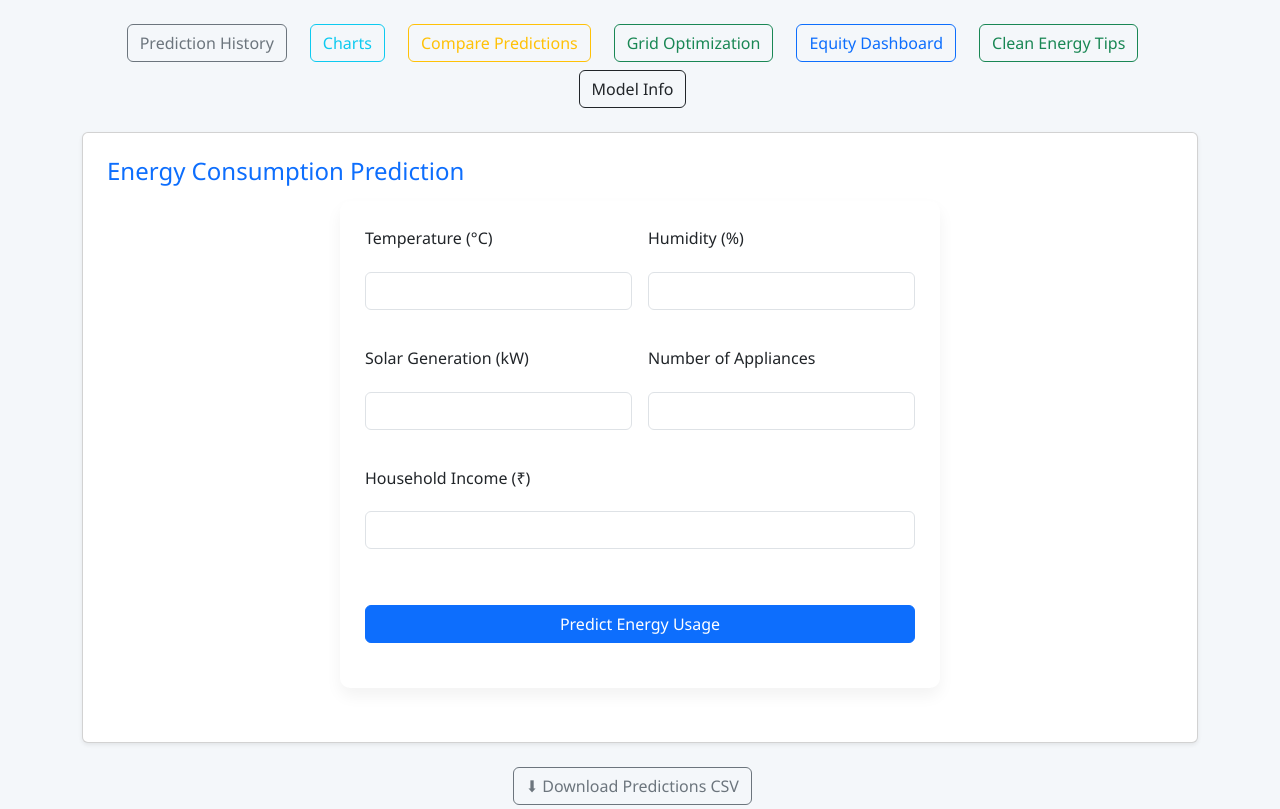
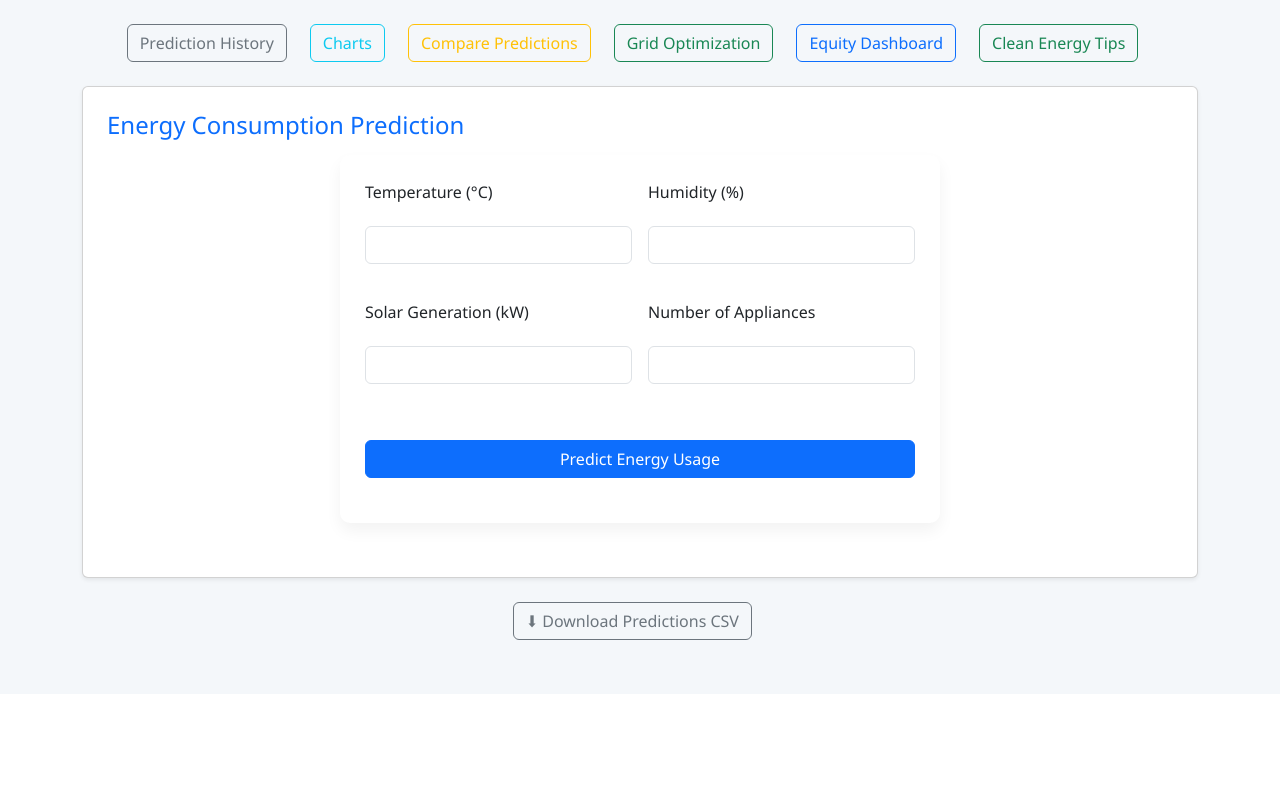
Before and after one commit to saniya3012168/enersense, a Flask app: page / in a window 1280 px wide. Shown: the part 148-957 px from the top of the page. After the commit the page ends 788 px from the top, so only its background shows below. Run offline with Flask 3, Linux system fonts and the light colour scheme; some libraries are stand-ins or nearby versions.

Commit message:
Update index.html

```diff
--- a/templates/index.html
+++ b/templates/index.html
@@ -22,7 +22,7 @@
         <a href="/grid-optimization" class="btn btn-outline-success">Grid Optimization</a>
         <a href="/equity-dashboard" class="btn btn-outline-primary">Equity Dashboard</a>
         <a href="/clean-energy" class="btn btn-outline-success">Clean Energy Tips</a>
-        <a href="/model-info" class="btn btn-outline-dark">Model Info</a>
+
     </div>
 
     <!-- Prediction Form -->
@@ -46,10 +46,6 @@
                     <label class="form-label">Number of Appliances</label>
                     <input type="number" name="appliances" class="form-control" required>
                 </div>
-                <div class="col-md-12">
-                    <label class="form-label">Household Income (₹)</label>
-                    <input type="number" step="0.1" name="income" class="form-control" required>
-                </div>
             </div>
             <div class="mt-4">
                 <button type="submit" class="btn btn-primary w-100">Predict Energy Usage</button>
```
